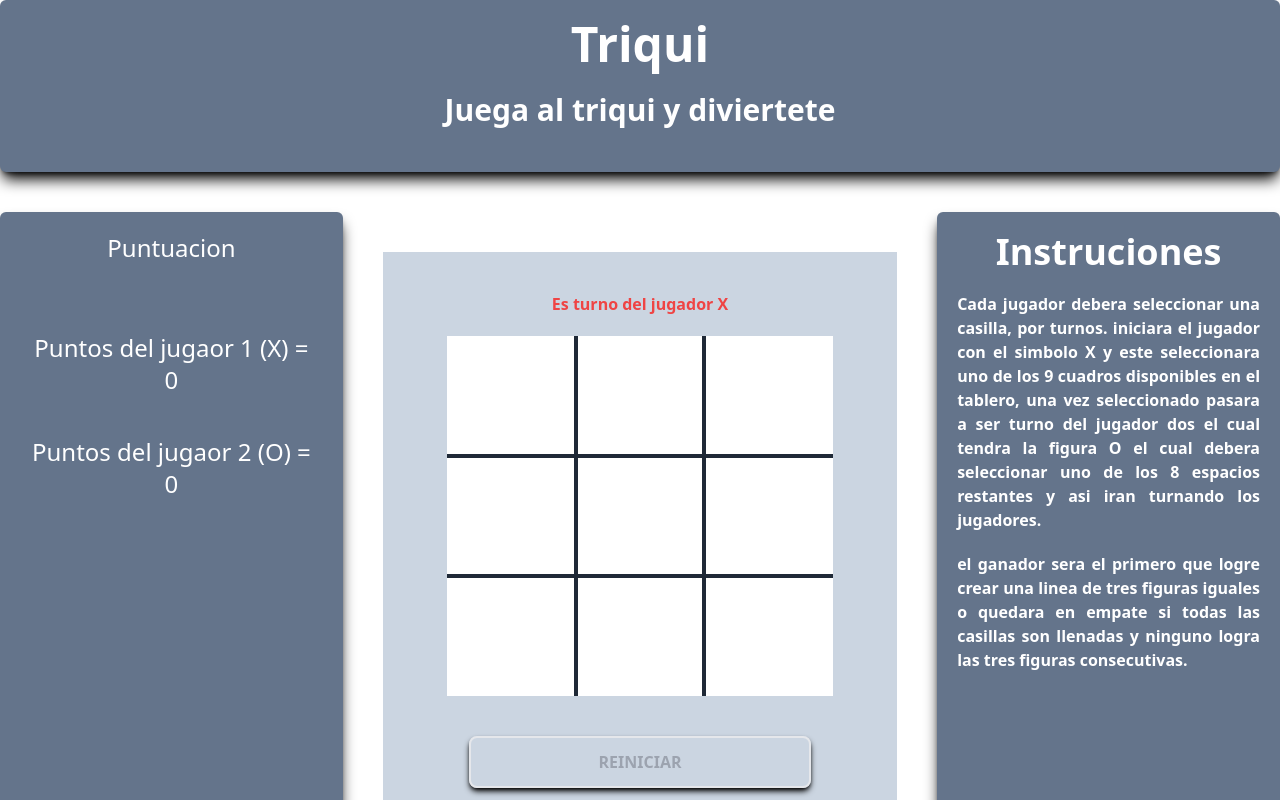
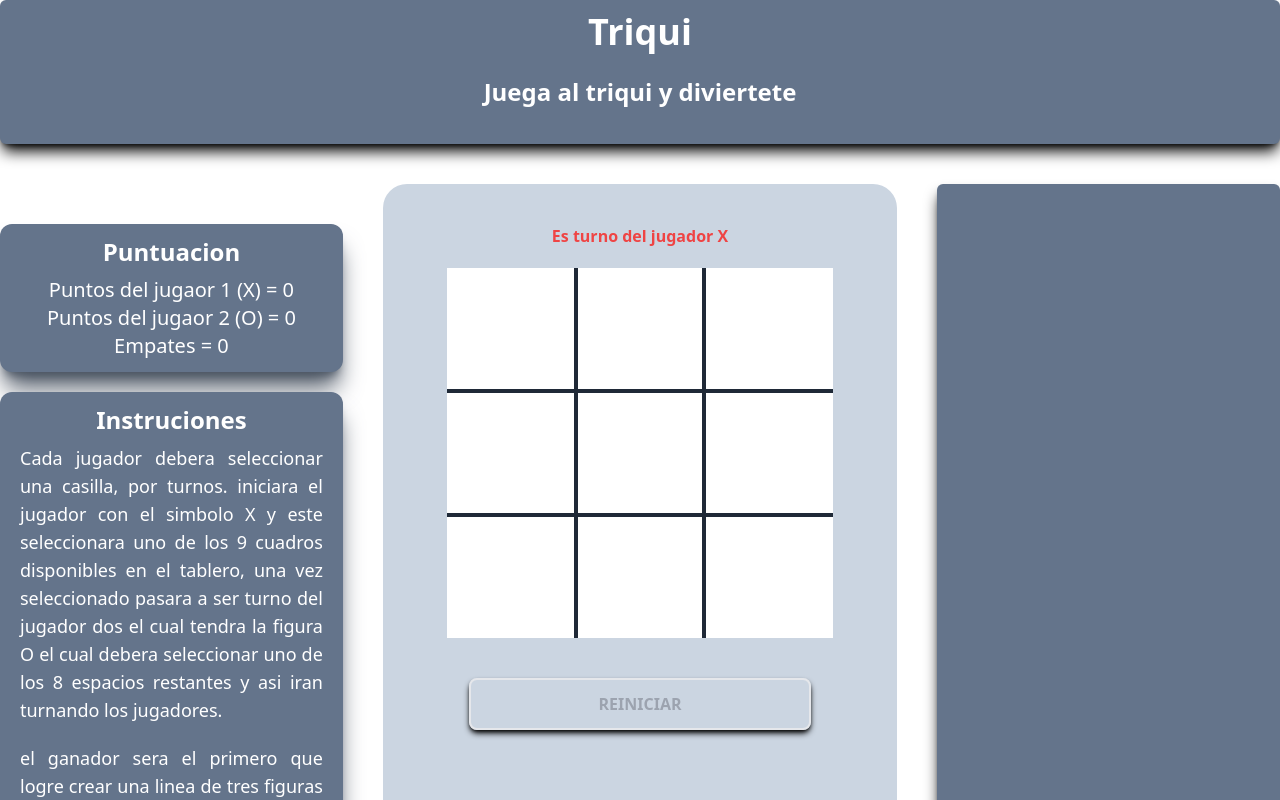
Before and after one commit to Piperacina/triqui-game, a React (Vite) app: page / in a window 1280 px wide. Shown: the top 800 px of the page. Built offline with nearby package versions, Linux system fonts and the light colour scheme.

Commit message:
05/27 - 221

```diff
--- a/src/App.jsx
+++ b/src/App.jsx
@@ -1,22 +1,50 @@
 import { useState, useEffect } from 'react'
 import Header from './Componentes/Header'
 import GameZone from './Componentes/GameZone'
-import Instructions from './Componentes/Instructions'
+import Previews from './Componentes/Previews'
 import Puntuacion from './Componentes/Puntuacion'
 
 function App() {
-  const [winsPlayerOne, setWinsPlayerOne] = useState(0)
-  const [winsPlayerTow, setWinsPlayerTow] = useState(0)
+  const [winsP1, setWinsP1] = useState(0)
+  const [winsP2, setWinsP2] = useState(0)
+  const [ties, setTies] = useState(0)
+  const [games, setGames] = useState([])
 
+  const counter = (a) => {
+    switch (a){
+      case 0:
+        setTies(ties + 1)
+        break;
+      case 1:
+        setWinsP1(winsP1 + 1)
+        break;
+      case 2:
+        setWinsP2(winsP2 + 1)
+        break;
+    }
+  }
 
+  const addGame = (j) =>{
+    setGames(...games,j)
+  }
 
   return (
     <div className="container  mx-auto h-screen">
       <Header/>
-      <div className='flex mt-10 h-screen'>
-        <Puntuacion/>
-        <GameZone/>
-        <Instructions/>
+      <div className='md:flex mt-10'>
+        <Puntuacion
+          winsP1={winsP1}
+          winsP2={winsP2}
+          ties={ties}
+
+        />
+        <GameZone
+          counter={counter}
+          addGame={addGame}
+        />
+        <Previews
+          games={games}
+        />
       </div>
 
     </div>
--- a/src/Componentes/GameZone.jsx
+++ b/src/Componentes/GameZone.jsx
@@ -1,107 +1,56 @@
 import { useState, useEffect } from 'react'
 
-const GameZone = () => {
+const GameZone = ({counter,addGame}) => {
 
   const [playing, setPlaying] = useState(true)
   const [finished, setFinished] = useState(false)
   const [winner, setWinner] = useState(null)
-  //const [informer, setInformer] = useState('')
   const [zonas, setZonas] = useState(['', '', '', '', '', '', '', '', ''])
 
-  const player = async (x) => {
-    console.log('zonas antes de iniciar', zonas)
-    testing()
-    if (finished) {
-
-    } else {
-      const valores = zonas.map((zona, id) => id === x ? (zona != '' ? zona = zona : (playing ? zona = 'X' : zona = 'O')) : zona = zona)
-      console.log('valores despues de mapiar zonas',x,valores)
-      if (valores != zonas){
-        await setZonas(valores)
-        setPlaying(!playing)
-        console.log('valores dentro del if ',valores)
-        setTimeout(() => console.log('zonas despues de setiado',zonas), 10000);
-      }
-
-
+  const fill = (x) => {
+    if (!finished && zonas[x] === '') {
+      const valores = zonas.map((zona, id) => id === x ? (playing ? zona = 'X' : zona = 'O') : zona = zona)
+      setZonas(valores)
+      setPlaying(!playing)
     }
   }
 
-  const testing = () => {
-    if (zonas[0] == zonas[1] && zonas[1] == zonas[2] && zonas[2] == 'X') {
-      setWinner(true)
+  const testings = () => {
+    if(!zonas.every(x=>x!=='')){
+      testing(0, 1, 2)
+      testing(3, 4, 5)
+      testing(6, 7, 8)
+      testing(0, 3, 6)
+      testing(1, 4, 7)
+      testing(2, 5, 8)
+      testing(0, 4, 8)
+      testing(2, 4, 6)
+    }else{
       setFinished(true)
-      console.log('gana jugador uno1')
-    } else if (zonas[0] == zonas[1] && zonas[1] == zonas[2] && zonas[2] == 'O') {
-      setWinner(false)
-      setFinished(true)
-      console.log('gana jugador dos1')
-    } else if (zonas[3] == zonas[4] && zonas[4] == zonas[5] && zonas[5] == 'X') {
-      setWinner(true)
-      setFinished(true)
-      console.log('gana jugador uno2')
-    } else if (zonas[3] == zonas[4] && zonas[4] == zonas[5] && zonas[5] == 'O') {
-      setWinner(false)
-      setFinished(true)
-      console.log('gana jugador dos2')
-    } else if (zonas[6] == zonas[7] && zonas[7] == zonas[8] && zonas[8] == 'X') {
-      setWinner(true)
-      setFinished(true)
-      console.log('gana jugador uno3')
-    } else if (zonas[6] == zonas[7] && zonas[7] == zonas[8] && zonas[8] == 'O') {
-      setWinner(false)
-      setFinished(true)
-      console.log('gana jugador dos3')
-    } else if (zonas[0] == zonas[3] && zonas[3] == zonas[6] && zonas[6] == 'X') {
-      setWinner(true)
-      setFinished(true)
-      console.log('gana jugador uno4')
-    } else if (zonas[0] == zonas[3] && zonas[3] == zonas[6] && zonas[6] == 'O') {
-      setWinner(false)
-      setFinished(true)
-      console.log('gana jugador dos4')
-    } else if (zonas[1] == zonas[4] && zonas[4] == zonas[7] && zonas[7] == 'X') {
-      setWinner(true)
-      setFinished(true)
-      console.log('gana jugador uno5')
-    } else if (zonas[1] == zonas[4] && zonas[4] == zonas[7] && zonas[7] == 'X') {
-      setWinner(false)
-      setFinished(true)
-      console.log('gana jugador dos5')
-    } else if (zonas[2] == zonas[5] && zonas[5] == zonas[8] && zonas[8] == 'X') {
-      setWinner(true)
-      setFinished(true)
-      console.log('gana jugador uno6')
-    } else if (zonas[2] == zonas[5] && zonas[5] == zonas[8] && zonas[8] == 'O') {
-      setWinner(false)
-      setFinished(true)
-      console.log('gana jugador dos6')
-    } else if (zonas[0] == zonas[4] && zonas[4] == zonas[8] && zonas[8] == 'X') {
-      setWinner(true)
-      setFinished(true)
-      console.log('gana jugador uno7')
-    } else if (zonas[0] == zonas[4] && zonas[4] == zonas[8] && zonas[8] == 'O') {
-      setWinner(false)
-      setFinished(true)
-      console.log('gana jugador dos7')
-    } else if (zonas[2] == zonas[4] && zonas[4] == zonas[6] && zonas[6] == 'X') {
-      setWinner(true)
-      setFinished(true)
-      console.log('gana jugador uno8')
-    } else if (zonas[2] == zonas[4] && zonas[4] == zonas[6] && zonas[6] == 'O') {
-      setWinner(false)
-      setFinished(true)
-      console.log('gana jugador dos8')
     }
-
   }
 
+  const testing = (a, b, c) => {
+    if (([zonas[a], zonas[b], zonas[c]].every(x => x === 'X')) || ([zonas[a], zonas[b], zonas[c]].every(x => x === 'O'))) {
+      setWinner(zonas[a] === 'X')
+      setFinished(true)
+    }
+  }
 
+  const restarting = () => {
+    counter( winner !== null? ( winner ? 1 : 2):(0))
+    addGame(zonas)
+    setFinished(false)
+    setWinner(null)
+    setZonas(['', '', '', '', '', '', '', '', ''])
+  }
+
+  useEffect(() => testings(), [zonas])
 
   return (
-    <div className="text-center mt-10 mx-auto w-3/6 bg-slate-300 py-5">
+    <div className="text-center mx-auto md:w-3/6 bg-slate-300 py-5 rounded-3xl">
       <h1 className="font-black text-red-500 mt-5 mb-5">
-        {!finished? (playing ? 'Es turno del jugador X' : 'Es turno del jugador O'):(winner ? 'Gana el jugador X' : 'Gana el jugador O')}
+        {!finished ? (playing ? 'Es turno del jugador X' : 'Es turno del jugador O') : (winner !== null ? ( winner? 'Gana el jugador X' : 'Gana el jugador O') : 'Empate, Tablero lleno')}
       </h1>
       <table className="mx-auto mt-15 bg-white border-black w-3/4 h-1/2 text-5xl">
         <tbody>
@@ -110,7 +59,7 @@ const GameZone = () => {
               className="border-0 border-r-4 border-r-gray-800 w-1/3 hover:bg-gray-400"
               id="zona11"
               onClick={(e) => {
-                player(0)
+                fill(0)
               }}>
               {zonas[0]}
             </td>
@@ -118,7 +67,7 @@ const GameZone = () => {
               className="border-0 border-r-4 border-r-gray-800 w-1/3 hover:bg-gray-400"
               id="zona12"
               onClick={(e) => {
-                player(1)
+                fill(1)
               }}>
               {zonas[1]}
             </td>
@@ -126,7 +75,7 @@ const GameZone = () => {
               className="border-0 border-l-4 border-l-gray-800 w-1/3 hover:bg-gray-400"
               id="zona13"
               onClick={(e) => {
-                player(2)
+                fill(2)
               }}>
               {zonas[2]}
             </td>
@@ -136,7 +85,7 @@ const GameZone = () => {
               className="border-0 border-r-4 border-r-gray-800 w-1/3 hover:bg-gray-400"
               id="zona21"
               onClick={(e) => {
-                player(3)
+                fill(3)
               }}>
               {zonas[3]}
             </td>
@@ -144,7 +93,7 @@ const GameZone = () => {
               className="border-0 border-r-4 border-r-gray-800 w-1/3 hover:bg-gray-400"
               id="zona22"
               onClick={(e) => {
-                player(4)
+                fill(4)
               }}>
               {zonas[4]}
             </td>
@@ -152,7 +101,7 @@ const GameZone = () => {
               className="border-0 border-l-4 border-l-gray-800 w-1/3 hover:bg-gray-400"
               id="zona23"
               onClick={(e) => {
-                player(5)
+                fill(5)
               }}>
               {zonas[5]}
             </td>
@@ -162,7 +111,7 @@ const GameZone = () => {
               className="border-0 border-r-4 border-r-gray-800 w-1/3 hover:bg-gray-400"
               id="zona31"
               onClick={(e) => {
-                player(6)
+                fill(6)
               }}>
               {zonas[6]}
             </td>
@@ -170,7 +119,7 @@ const GameZone = () => {
               className="border-0 border-r-4 border-r-gray-800 w-1/3 hover:bg-gray-400"
               id="zona32"
               onClick={(e) => {
-                player(7)
+                fill(7)
               }}>
               {zonas[7]}
             </td>
@@ -178,7 +127,7 @@ const GameZone = () => {
               className="border-0 border-l-4 border-l-gray-800 w-1/3 hover:bg-gray-400"
               id="zona33"
               onClick={(e) => {
-                player(8)
+                fill(8)
               }}>
               {zonas[8]}
             </td>
@@ -187,12 +136,9 @@ const GameZone = () => {
       </table>
       <input
         className="block border-2 w-4/6 mx-auto mt-10 mb-10 p-3 rounded-lg shadow-black shadow-md text-gray-400 uppercase font-bold hover:bg-gray-700 cursor-pointer"
-        value="reiniciar"
+        value={!finished ? 'Reiniciar' : 'Nuevo Juego'}
         type="submit"
-        onClick={() => {
-          setFinished(false)
-          setZonas(['', '', '', '', '', '', '', '', ''])}}
-      />
+        onClick={() => restarting()}/>
     </div>
   )
 }
--- a/src/Componentes/Header.jsx
+++ b/src/Componentes/Header.jsx
@@ -1,9 +1,9 @@
 const Header = () => {
   return (
-    <div className="shadow-lg shadow-black rounded-md bg-slate-500 py-5">
-        <h1 className="text-white text-5xl text-center md:w-2/3 mx-auto font-extrabold">Triqui</h1>
+    <div className="shadow-lg shadow-black rounded-md bg-slate-500 py-3">
+        <h1 className="text-white text-4xl text-center md:w-2/3 mx-auto font-extrabold">Triqui</h1>
         <br/>
-        <h2  className="text-white text-3xl text-center md:w-2/3 mx-auto font-bold">Juega al triqui y diviertete</h2>
+        <h2  className="text-white text-2xl text-center md:w-2/3 mx-auto font-bold">Juega al triqui y diviertete</h2>
         <br/>
     </div>
   )
--- a/src/Componentes/Instructions.jsx
+++ /dev/null
@@ -1,22 +0,0 @@
-const Instructions = () => {
-  return (
-    <div className="mx-auto w-2/6 bg-slate-500 shadow-lg shadow-black rounded-md ml-10 py-5">
-        <h3 className="text-white text-4xl text-center mx-auto font-black">Instruciones</h3>
-        <p className="text-white text-justify mx-5 mt-5 font-bold">
-          Cada jugador debera seleccionar una casilla, por turnos.
-          iniciara el jugador con el simbolo X y este seleccionara uno
-          de los 9 cuadros disponibles en el tablero, una vez
-          seleccionado pasara a ser turno del jugador dos el cual
-          tendra la figura O el cual debera seleccionar uno de los
-          8 espacios restantes y asi iran turnando los jugadores.
-        </p>
-        <p className="text-white text-justify mx-5 mt-5 font-bold">
-          el ganador sera el primero que logre crear una linea de
-          tres figuras iguales o quedara en empate si todas las casillas
-          son llenadas y ninguno logra las tres figuras consecutivas.
-        </p>
-    </div>
-  )
-}
-
-export default Instructions
--- /dev/null
+++ b/src/Componentes/Previews.jsx
@@ -0,0 +1,38 @@
+
+const Previews = ({ games }) => {
+
+
+
+  return (
+    <div className="mx-auto md:w-2/6 bg-slate-500 shadow-lg shadow-black rounded-md ml-10 py-5">
+      <h3 className="text-white text-4xl text-center mx-auto font-black">{games.length === 0 ? ' ' : 'Juegos Previos'}</h3>
+      <div>
+        {
+          games.map(game => (
+            <table border="1">
+              <tbody>
+                <tr>
+                  <td>{game[0]}</td>
+                  <td>{game[1]}</td>
+                  <td>{game[2]}</td>
+                </tr>
+                <tr>
+                  <td>{game[3]}</td>
+                  <td>{game[4]}</td>
+                  <td>{game[5]}</td>
+                </tr>
+                <tr>
+                  <td>{game[6]}</td>
+                  <td>{game[7]}</td>
+                  <td>{game[8]}</td>
+                </tr>
+              </tbody>
+            </table>
+          ))
+        }
+      </div>
+    </div>
+  )
+}
+
+export default Previews
--- a/src/Componentes/Puntuacion.jsx
+++ b/src/Componentes/Puntuacion.jsx
@@ -1,15 +1,31 @@
-const Puntuacion = () => {
-    let NumJuegos=0
-    let Jugador1=0
-    let Jugador2=0
+const Puntuacion = ({winsP1, winsP2, ties}) => {
 
   return (
-    <div className="w-2/6 text-center bg-slate-500 mx-auto text-lg shadow-lg shadow-black rounded-md mr-10 py-5">
-        <h2 className="text-white text-2xl w-3/4 mx-auto">Puntuacion</h2>
-        <br/>
-        <p className="text-white text-2xl w-5/6 mx-auto mt-10">Puntos del jugaor 1 (X) = {Jugador1}</p>
-        <p className="text-white text-2xl w-5/6 mx-auto mt-10">Puntos del jugaor 2 (O) = {Jugador2}</p>
+    <div className="md:w-2/6 text-center mx-auto text-lg mr-10 py-5">
+    <div className="rounded-xl my-5 py-3 bg-slate-500 shadow-xl shadow-gray-600">
+        <h2 className="text-white text-2xl font-black w-3/4 mx-auto mb-2">Puntuacion</h2>
+        <p className="text-white text-xl w-5/6 mx-auto">Puntos del jugaor 1 (X) = {winsP1}</p>
+        <p className="text-white text-xl w-5/6 mx-auto">Puntos del jugaor 2 (O) = {winsP2}</p>
+        <p className="text-white text-xl w-5/6 mx-auto">Empates = {ties}</p>
     </div>
+    <div className="rounded-xl my-5 py-3 bg-slate-500 shadow-xl shadow-gray-600">
+        <h3 className="text-white text-2xl text-center mx-auto font-black">Instruciones</h3>
+        <p className="text-white text-justify mx-5 mt-2 font-thin">
+          Cada jugador debera seleccionar una casilla, por turnos.
+          iniciara el jugador con el simbolo X y este seleccionara uno
+          de los 9 cuadros disponibles en el tablero, una vez
+          seleccionado pasara a ser turno del jugador dos el cual
+          tendra la figura O el cual debera seleccionar uno de los
+          8 espacios restantes y asi iran turnando los jugadores.
+        </p>
+        <p className="text-white text-justify mx-5 mt-5 font-thin">
+          el ganador sera el primero que logre crear una linea de
+          tres figuras iguales o quedara en empate si todas las casillas
+          son llenadas y ninguno logra las tres figuras consecutivas.
+        </p>
+    </div>
+    </div>
+
   )
 }
 
```
